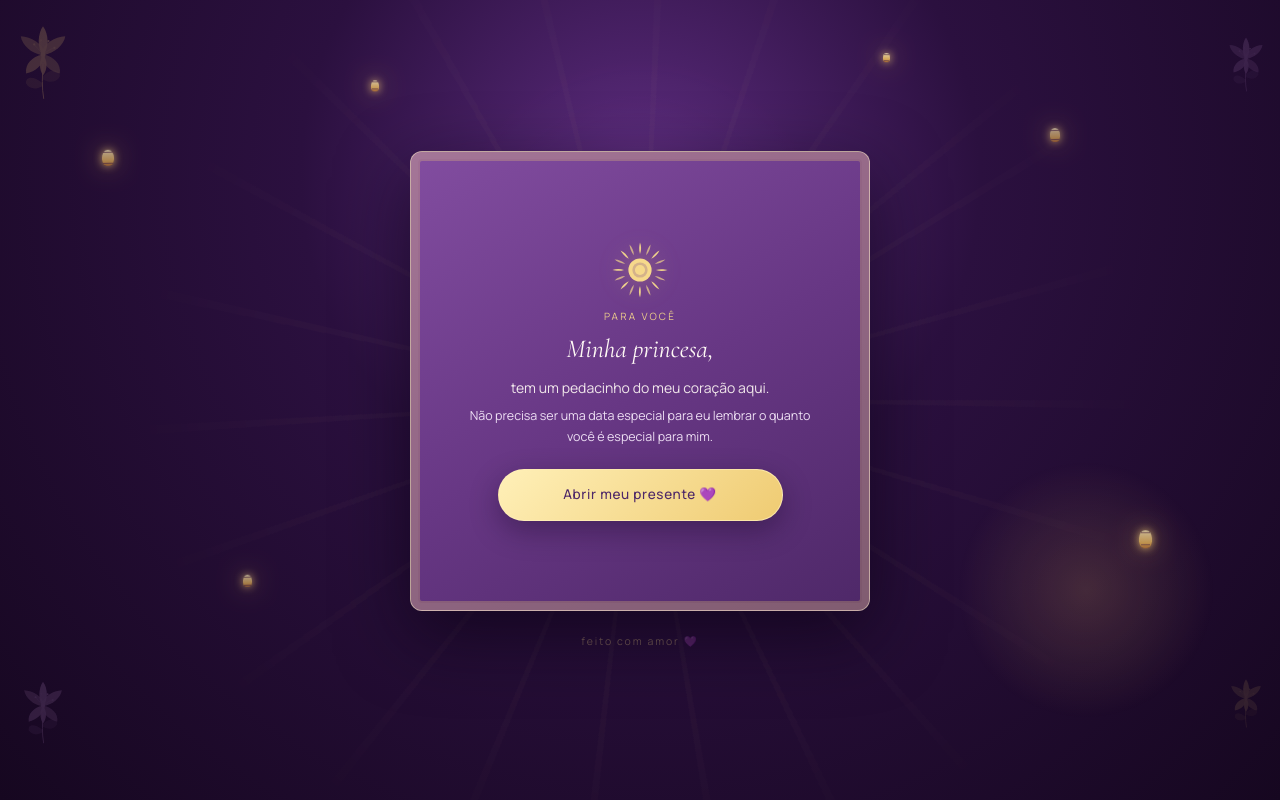
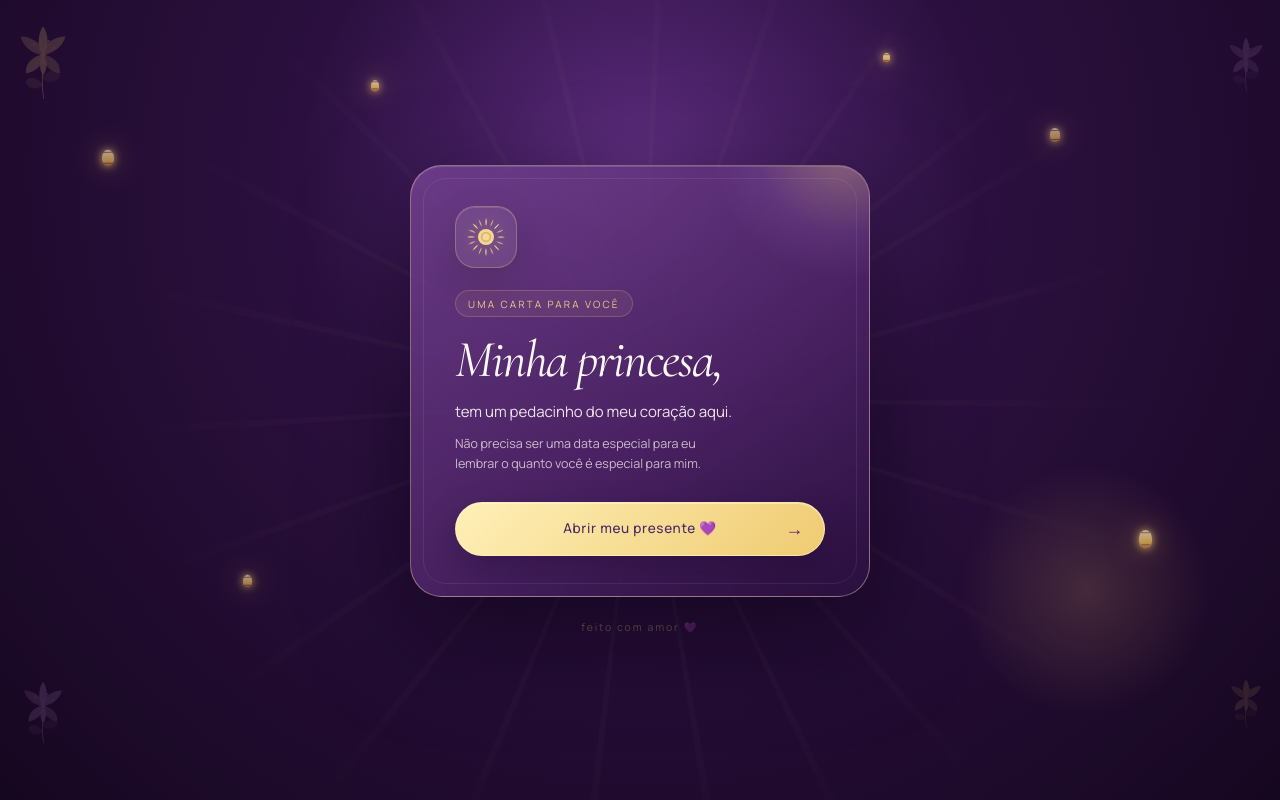
Before and after one commit to Felipe-fbastos/Site_Rebecca, a React (Vite) app: page / in a window 1280 px wide. Built offline with nearby package versions, Linux system fonts and the light colour scheme; the HTML template or start-up script is replaced by a standard one.

Commit message:
Moderniza o visual da carta inicial

```diff
--- a/src/App.tsx
+++ b/src/App.tsx
@@ -367,26 +367,26 @@ function EnvelopeScreen({ onOpen }: { onOpen: () => void }) {
         <div
           className="opening-letter-card"
           style={{
-            aspectRatio: '1 / 1',
+            aspectRatio: 'auto',
             display: 'flex',
             flexDirection: 'column',
             justifyContent: 'center',
-            borderRadius: 12,
+            borderRadius: 32,
             overflow: 'hidden',
-            background: 'linear-gradient(150deg, #824DA0 0%, #673784 52%, #4E2868 100%)',
-            border: '1px solid rgba(255,240,184,0.62)',
+            background: 'linear-gradient(145deg, rgba(116,66,145,0.82) 0%, rgba(75,35,100,0.92) 58%, rgba(43,16,63,0.96) 100%)',
+            border: '1px solid rgba(255,240,184,0.38)',
             boxShadow: flapOpen
               ? '0 0 100px rgba(239,203,114,0.35), 0 32px 85px rgba(10,2,18,0.68)'
-              : '0 24px 70px rgba(10,2,18,0.62), inset 0 0 0 7px rgba(255,249,245,0.035), inset 0 0 0 9px rgba(239,203,114,0.28)',
+              : '0 36px 100px rgba(10,2,18,0.58), inset 0 1px 0 rgba(255,255,255,0.14)',
             transition: 'box-shadow 0.9s ease, transform 0.9s ease, opacity 0.9s ease',
             transform: flapOpen ? 'translateY(-8px) scale(1.025)' : 'translateY(0) scale(1)',
           }}
         >
-          <div className="opening-letter-content" style={{ padding: 'clamp(26px, 5vh, 42px) clamp(30px, 8vw, 48px)', textAlign: 'center' }}>
+          <div className="opening-letter-content" style={{ padding: 'clamp(30px, 5vh, 46px) clamp(28px, 7vw, 44px)', textAlign: 'left' }}>
             <div className="opening-sun-crest">
               <SunCrestSVG size={58} />
             </div>
-            <p style={{
+            <p className="opening-letter-eyebrow" style={{
               fontFamily: 'Manrope, sans-serif',
               color: '#F6D98B',
               fontSize: 10,
@@ -395,19 +395,19 @@ function EnvelopeScreen({ onOpen }: { onOpen: () => void }) {
               marginBottom: 8,
               opacity: 0.92,
             }}>
-              para você
+              uma carta para você
             </p>
-            <h2 style={{
+            <h2 className="opening-letter-title" style={{
               fontFamily: "'Cormorant Garamond', Georgia, serif",
               color: '#FFF9F5',
-              fontSize: 26,
+              fontSize: 38,
               fontStyle: 'italic',
               lineHeight: 1.3,
               marginBottom: 10,
             }}>
               Minha princesa,
             </h2>
-            <p style={{
+            <p className="opening-letter-lead" style={{
               fontFamily: 'Manrope, sans-serif',
               color: '#FFF9F5',
               fontSize: 14,
@@ -417,7 +417,7 @@ function EnvelopeScreen({ onOpen }: { onOpen: () => void }) {
             }}>
               tem um pedacinho do meu coração aqui.
             </p>
-            <p style={{
+            <p className="opening-letter-note" style={{
               fontFamily: 'Manrope, sans-serif',
               color: '#F5E8FA',
               fontSize: 12.5,
@@ -428,11 +428,12 @@ function EnvelopeScreen({ onOpen }: { onOpen: () => void }) {
               Não precisa ser uma data especial para eu lembrar o quanto você é especial para mim.
             </p>
             <button
+              className="opening-letter-button"
               onClick={handleClick}
               disabled={phase !== 'idle'}
               style={{
-                width: 'min(100%, 285px)',
-                padding: '14px 30px',
+                width: '100%',
+                padding: '15px 24px',
                 borderRadius: 999,
                 fontFamily: 'Manrope, sans-serif',
                 fontSize: 13.5,
--- a/src/index.css
+++ b/src/index.css
@@ -1468,9 +1468,9 @@ a {
 }
 
 @keyframes cinematicLetterArrival {
-  0%, 68% { opacity: 0; transform: translateY(54px) scale(0.86) rotateX(12deg); filter: blur(10px); }
-  82% { opacity: 1; transform: translateY(-8px) scale(1.025) rotateX(0); filter: blur(0); }
-  100% { opacity: 1; transform: translateY(0) scale(1) rotateX(0); filter: blur(0); }
+  0%, 68% { opacity: 0; transform: translateY(54px) scale(0.86) rotateX(12deg); }
+  82% { opacity: 1; transform: translateY(-8px) scale(1.025) rotateX(0); }
+  100% { opacity: 1; transform: translateY(0) scale(1) rotateX(0); }
 }
 
 @keyframes openingRaySpin {
@@ -1566,7 +1566,7 @@ a {
 .cinematic-letter {
   z-index: 9;
   transform-origin: center;
-  animation: cinematicLetterArrival 4.25s cubic-bezier(0.16, 1, 0.3, 1) both;
+  animation: cinematicLetterArrival 4.25s cubic-bezier(0.16, 1, 0.3, 1) backwards;
 }
 
 .opening-click-burst {
@@ -1589,6 +1589,107 @@ a {
 .opening-cinematic-screen--opening .opening-letter-card {
   transform: translateY(-18px) scale(1.08) !important;
   filter: brightness(1.12);
+}
+
+.opening-letter-card {
+  position: relative;
+  isolation: isolate;
+}
+
+.opening-letter-card::before {
+  content: '';
+  position: absolute;
+  z-index: -1;
+  width: 260px;
+  height: 260px;
+  top: -150px;
+  right: -105px;
+  border-radius: 50%;
+  background: radial-gradient(circle, rgba(246, 217, 139, 0.34), rgba(216, 166, 232, 0.08) 48%, transparent 72%);
+  pointer-events: none;
+}
+
+.opening-letter-card::after {
+  content: '';
+  position: absolute;
+  z-index: 0;
+  inset: 12px;
+  border: 1px solid rgba(255, 255, 255, 0.08);
+  border-radius: 23px;
+  pointer-events: none;
+}
+
+.opening-letter-content {
+  position: relative;
+  z-index: 1;
+}
+
+.opening-letter-content .opening-sun-crest {
+  width: 62px;
+  height: 62px;
+  margin: 0 0 22px;
+  align-items: center;
+  justify-content: center;
+  border: 1px solid rgba(246, 217, 139, 0.28);
+  border-radius: 20px;
+  background: rgba(255, 255, 255, 0.075);
+  box-shadow: inset 0 1px 0 rgba(255,255,255,0.12), 0 14px 34px rgba(19, 4, 30, 0.2);
+}
+
+.opening-letter-content .opening-sun-crest svg {
+  width: 40px;
+  height: 40px;
+}
+
+.opening-letter-eyebrow {
+  display: inline-flex;
+  align-items: center;
+  min-height: 27px;
+  margin-bottom: 18px !important;
+  padding: 0 12px;
+  border: 1px solid rgba(246, 217, 139, 0.22);
+  border-radius: 999px;
+  background: rgba(246, 217, 139, 0.08);
+}
+
+.opening-letter-title {
+  margin-bottom: 14px !important;
+  font-size: clamp(38px, 9vw, 52px) !important;
+  line-height: 0.98 !important;
+  letter-spacing: -0.035em;
+}
+
+.opening-letter-lead {
+  margin-bottom: 9px !important;
+  font-size: 15px !important;
+}
+
+.opening-letter-note {
+  max-width: 34ch;
+  margin-bottom: 27px !important;
+  color: rgba(255, 249, 245, 0.76) !important;
+}
+
+.opening-letter-button {
+  position: relative;
+  overflow: hidden;
+  min-height: 52px;
+  box-shadow: 0 14px 34px rgba(20, 7, 34, 0.3), inset 0 1px 0 rgba(255,255,255,0.4) !important;
+}
+
+.opening-letter-button::after {
+  content: '→';
+  position: absolute;
+  right: 20px;
+  top: 50%;
+  font-size: 18px;
+  transform: translateY(-53%);
+  transition: transform 0.3s ease;
+}
+
+.opening-letter-button:hover::after,
+.opening-letter-button:focus-visible::after {
+  transform: translate(4px, -53%);
 }
 
 .opening-lantern-field {
@@ -1981,16 +2082,16 @@ a {
 
 @media (max-width: 390px) {
   .opening-letter-content {
-    padding: 22px 24px !important;
+    padding: 28px 26px !important;
   }
 
   .opening-letter-content .opening-sun-crest {
-    margin-bottom: 4px;
+    margin: 0 0 18px;
   }
 
   .opening-letter-content .opening-sun-crest svg {
-    width: 46px;
-    height: 46px;
+    width: 38px;
+    height: 38px;
   }
 
   .opening-footer {
```
